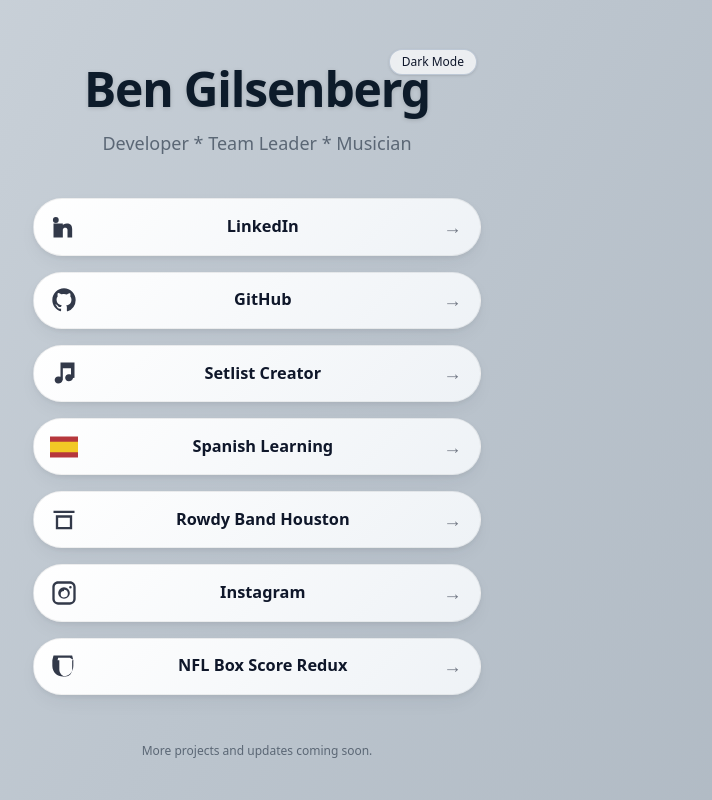
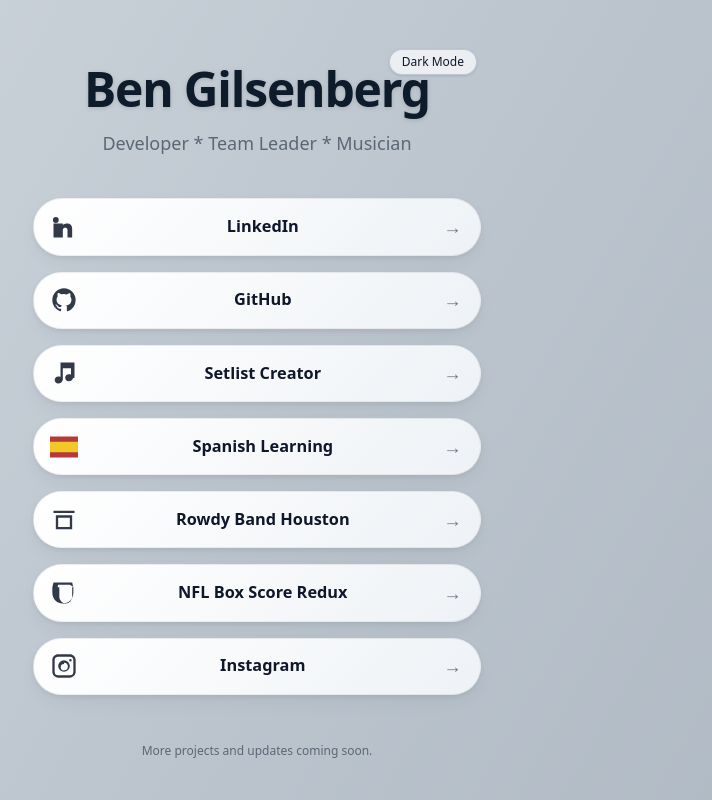
Before and after one commit to bgilross/portfolio-page, a Next.js app: page / in a window 1280 px wide. Shown: the whole page, without its empty margins (383-1095 px from the left). Built offline with nearby package versions, Linux system fonts and the light colour scheme.

Commit message:
altered link order

```diff
--- a/src/app/page.tsx
+++ b/src/app/page.tsx
@@ -30,14 +30,14 @@
 			url: "https://rowdy-website.vercel.app/",
 		},
 		{
+			key: "nfl",
+			label: "NFL Box Score Redux",
+			url: "https://nfl-next-app-beige.vercel.app/",
+		},
+		{
 			key: "instagram",
 			label: "Instagram",
 			url: "https://www.instagram.com/ben_ramblin/",
-		},
-		{
-			key: "nfl",
-			label: "NFL Box Score Redux",
-			url: "https://nfl-next-app-beige.vercel.app/",
 		},
 	]
 	// const comingSoon = [{ key: "nfl", label: "NFL Box Score Redux" }]
```
